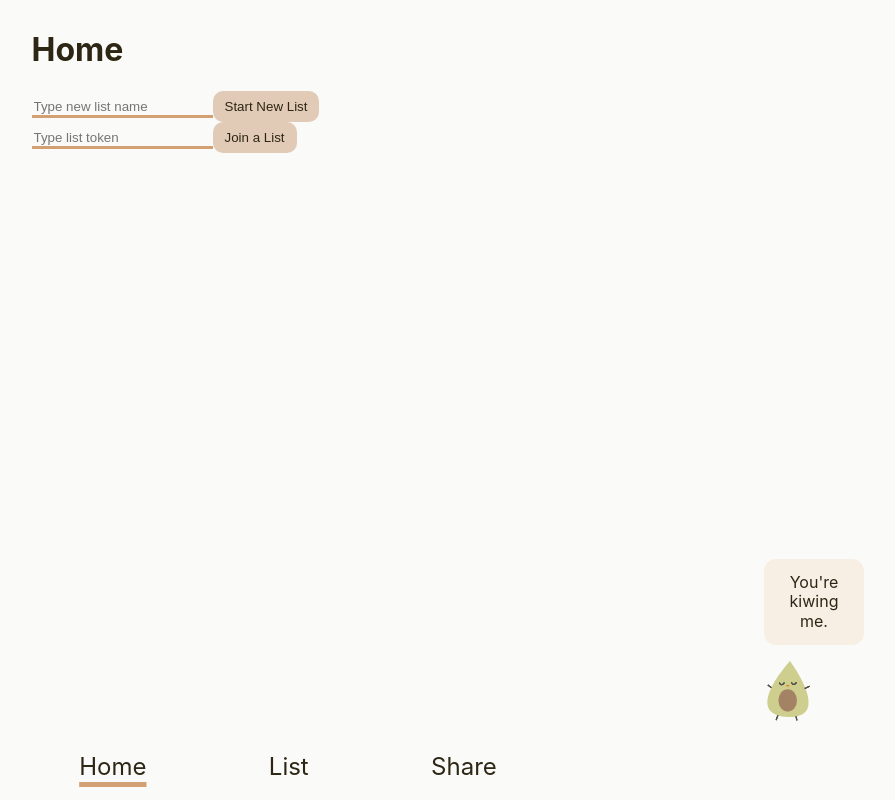
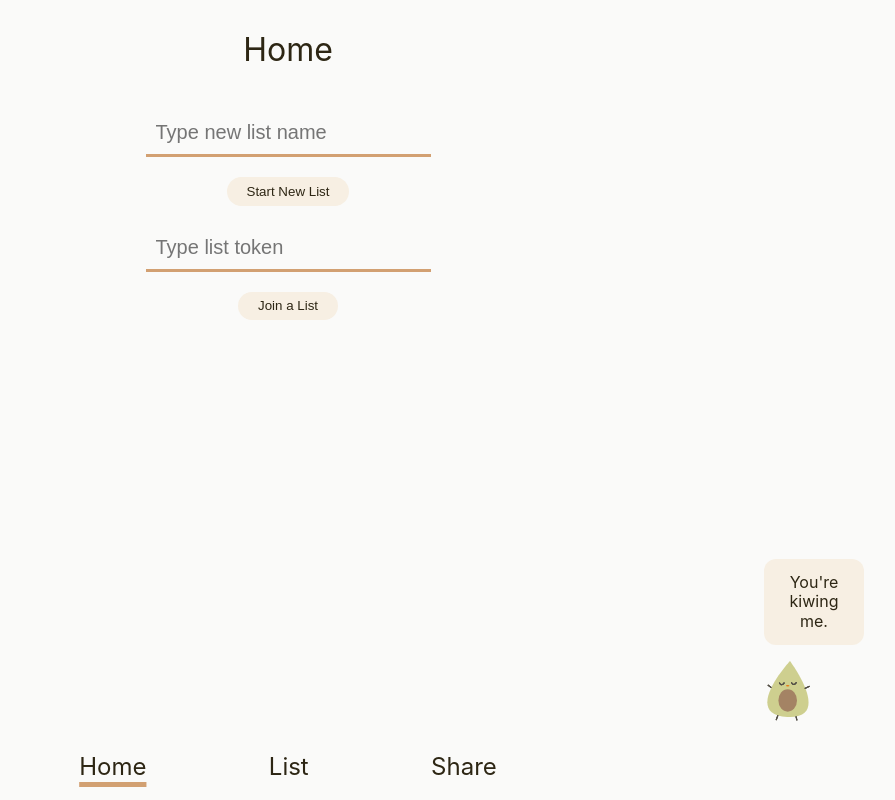
Before and after one commit to the-collab-lab/tcl-46-smart-shopping-list, a React (Vite) app: page / in a window 1280 px wide. Shown: the whole page, without its empty margins (352-1247 px from the left). Built offline with nearby package versions, Linux system fonts and the light colour scheme.

Commit message:
styling wip

```diff
--- a/src/views/Home.css
+++ b/src/views/Home.css
@@ -0,0 +1,28 @@
+.Home {
+	display: flex;
+	flex-direction: column;
+	align-items: center;
+}
+
+.Home__heading {
+	font-weight: normal;
+}
+
+.form__list {
+	display: flex;
+	flex-direction: column;
+	align-items: center;
+}
+
+.input__primary {
+	font-size: 2rem;
+	margin: 1em;
+	padding: 0.5em;
+}
+
+.btn__primary {
+	padding: 0.5em 1.5em;
+	width: fit-content;
+	border-radius: 2rem;
+	background: var(--color-nav);
+}
--- a/src/views/Home.tsx
+++ b/src/views/Home.tsx
@@ -85,25 +85,29 @@ export function Home() {
 		<div className="Home">
 			{listToken && isValidToken(listToken) ? (
 				<>
-					<h1>Manage Lists</h1>
-					<form onSubmit={makeNewList}>
+					<h1 className="Home__heading">Manage Lists</h1>
+					<form className="form__list" onSubmit={makeNewList}>
 						<label htmlFor="make-list">
 							<input
 								id="make-list"
 								type="text"
+								className="input__primary"
 								placeholder="Type new list name"
 								onChange={updateListName}
 								value={listName}
 							/>
 						</label>
-						<button type="submit">Start New List</button>
+						<button className="btn__primary" type="submit">
+							Start New List
+						</button>
 					</form>
-					<form onSubmit={joinListSubmit}>
+					<form className="form__list" onSubmit={joinListSubmit}>
 						<label htmlFor="share-list">
 							{/* Join a List  */}
 							<input
 								id="share-list"
 								type="text"
+								className="input__primary"
 								placeholder="Type list token"
 								pattern="(?:\w+ ){2}\w+"
 								title="Token must be three words separated with spaces."
@@ -111,7 +115,9 @@ export function Home() {
 								value={joinListToken}
 							></input>
 						</label>
-						<button type="submit">Join a List</button>
+						<button className="btn__primary" type="submit">
+							Join a List
+						</button>
 					</form>
 					{errorMessage && <p>{errorMessage}</p>}
 					<ListSwitcher switchList={switchList} rmListUpdate={rmListUpdate} />
@@ -119,24 +125,28 @@ export function Home() {
 				</>
 			) : (
 				<>
-					<h1>Home</h1>
-					<form onSubmit={makeNewList}>
+					<h1 className="Home__heading">Home</h1>
+					<form className="form__list" onSubmit={makeNewList}>
 						<label htmlFor="make-list">
 							<input
 								id="make-list"
 								type="text"
+								className="input__primary"
 								placeholder="Type new list name"
 								onChange={updateListName}
 								value={listName}
 							/>
 						</label>
-						<button type="submit">Start New List</button>
+						<button className="btn__primary" type="submit">
+							Start New List
+						</button>
 					</form>
-					<form onSubmit={joinListSubmit}>
+					<form className="form__list" onSubmit={joinListSubmit}>
 						<label htmlFor="share-list">
 							<input
 								id="share-list"
 								type="text"
+								className="input__primary"
 								placeholder="Type list token"
 								pattern="(?:\w+ ){2}\w+"
 								title="Token must be three words separated with spaces."
@@ -144,7 +154,9 @@ export function Home() {
 								value={joinListToken}
 							></input>
 						</label>
-						<button type="submit">Join a List</button>
+						<button className="btn__primary" type="submit">
+							Join a List
+						</button>
 					</form>
 					{errorMessage && <p>{errorMessage}</p>}
 				</>
```
